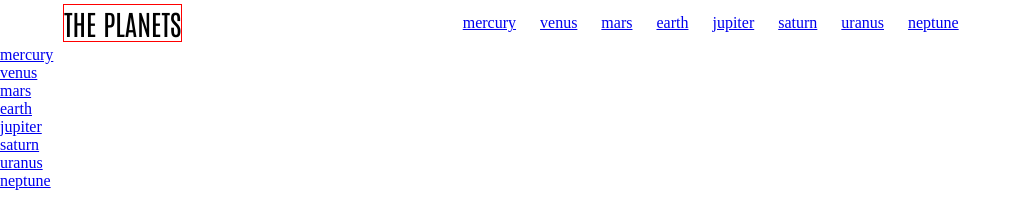
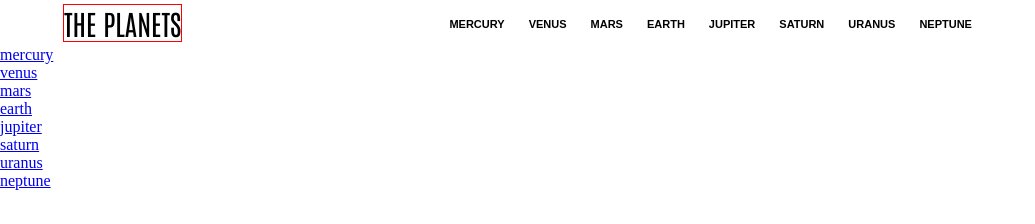
Before and after one commit to tsimeonov/planets-fact-site, a plain HTML site: page starter-code/index.html in a window 1280 px wide. Shown: the whole page, without its empty margins (0-1035 px from the left). Drawn offline with Linux system fonts and the light colour scheme.

Commit message:
Update style.css

```diff
--- a/starter-code/style.css
+++ b/starter-code/style.css
@@ -29,6 +29,16 @@ nav ul {
 
 nav ul li {
 	margin-left: 1.5rem;
+}
+
+nav ul li a {
+	font-family: 'Spartan', sans-serif;
+	font-size: 11px;
+	font-weight: bold;
+	text-decoration: none;
+	color: black;
+	text-transform: uppercase;
+	transition: box-shadow 0.3s ease-in;
 }
 
 /* .container {
```
